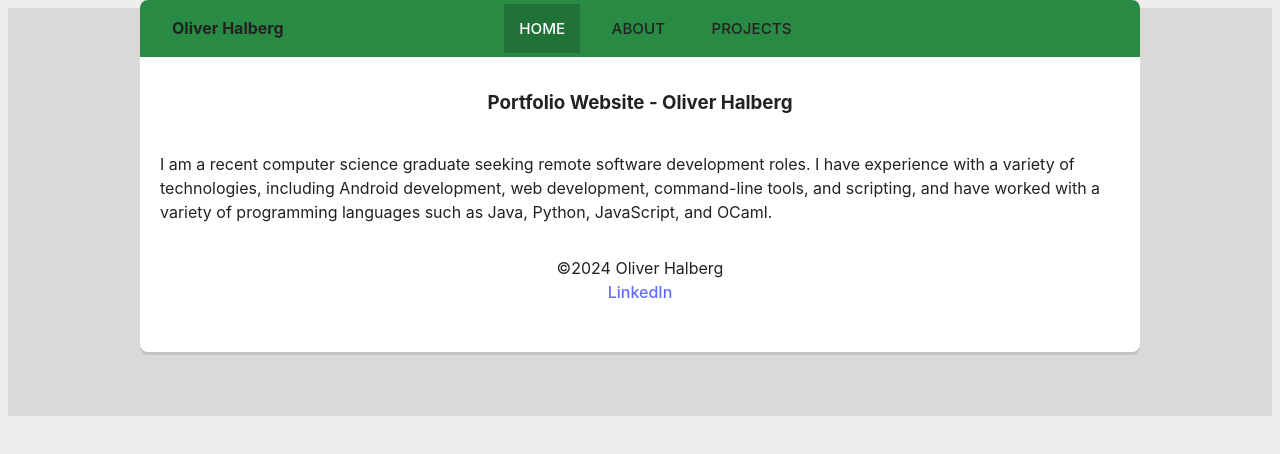
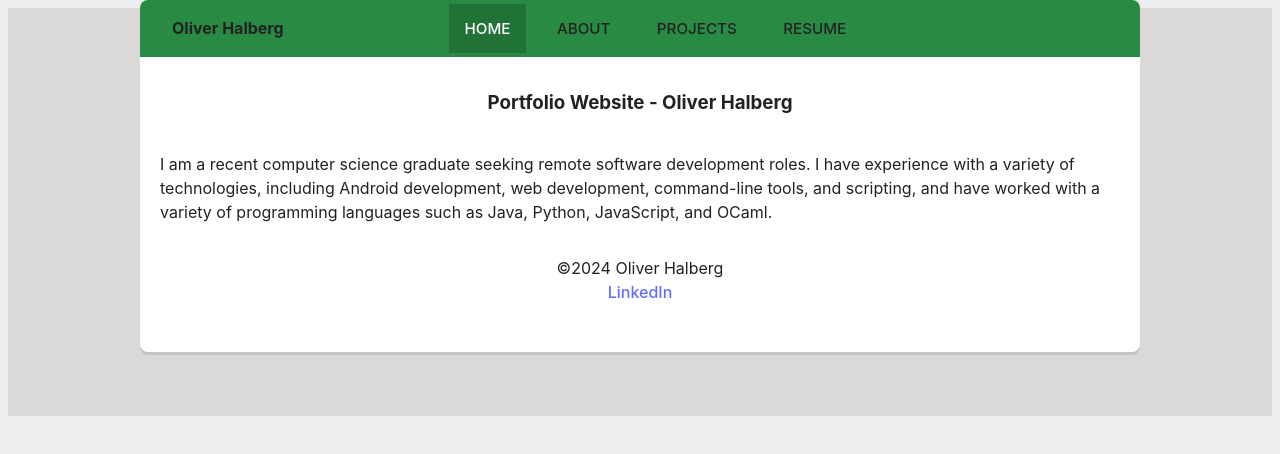
Before and after one commit to oliverhalberg/Portfolio-Site, a React (Vite) app: page / in a window 1280 px wide. Shown: the top 454 px of the page. Built offline with nearby package versions, Linux system fonts and the light colour scheme.

Commit message:
Added Resume page to routes and menu bar

```diff
--- a/src/App.jsx
+++ b/src/App.jsx
@@ -5,6 +5,7 @@ import Home from './components/Home'
 import Footer from './components/Footer'
 import About from './components/About'
 import Projects from './components/Projects'
+import ResumeDisplay from './components/ResumeDisplay'
 
 function App() {
   return (
@@ -14,6 +15,7 @@ function App() {
         <Route path='/' element={<Home />} />
         <Route path='/about' element={<About />} />
         <Route path='/projects' element={<Projects />} />
+        <Route path='/resume' element={<ResumeDisplay />} />
       </Routes>
       <Footer />
     </div>
--- a/src/components/Header.jsx
+++ b/src/components/Header.jsx
@@ -8,6 +8,7 @@ const Header = () => {
                 <li className="navbarLink"><NavLink to='/'>Home</NavLink></li>
                 <li className="navbarLink"><NavLink to='/about'>About</NavLink></li>
                 <li className="navbarLink"><NavLink to='/projects'>Projects</NavLink></li>
+                <li className="navbarLink"><NavLink to='/resume'>Resume</NavLink></li>
             </ul>
         </header>
     );
```
